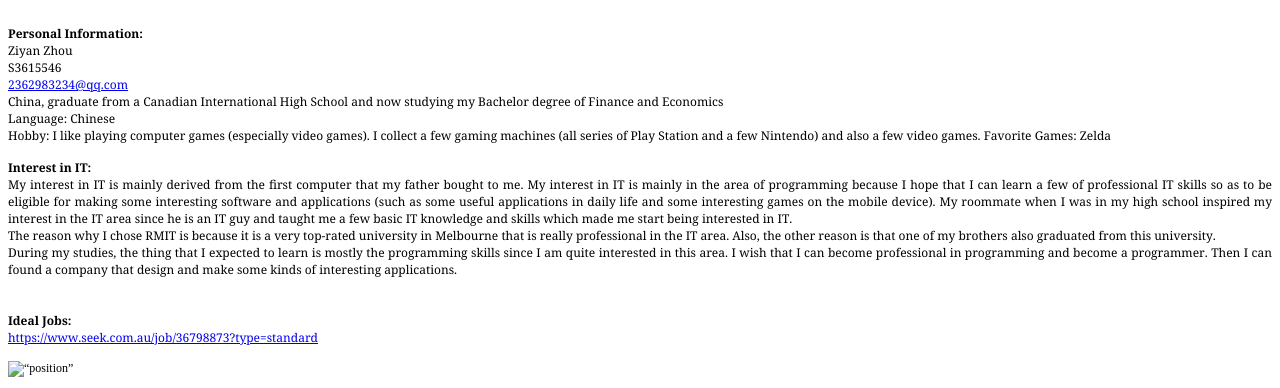
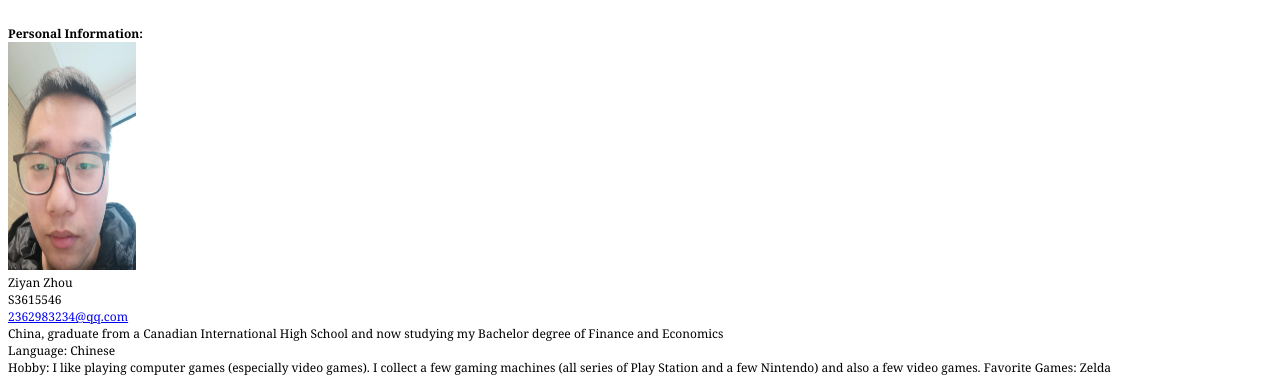
Before and after one commit to ziyanzhouuu/ziyanzhouuu.github.io, a plain HTML site: page index.html in a window 1280 px wide. Shown: the top 388 px of the page. Drawn offline with Linux system fonts and the light colour scheme.

Commit message:
latest edition

```diff
--- a/index.html
+++ b/index.html
@@ -23,6 +23,7 @@
 <p class="p1"><span class="s1"><br>
 </span></p>
 <p class="p1"><span class="s1"><b>Personal Information:</b></span></p>
+<img src="face.jpg" alt="face" style="width:128px;height:228px;">
 <p class="p1"><span class="s1">Ziyan Zhou</span></p>
 <p class="p1"><span class="s1">S3615546</span></p>
 <p class="p2"><span class="s2"><a href="mailto:2362983234@qq.com">2362983234@qq.com</a></span></p>
@@ -42,7 +43,7 @@
 <p class="p1"><span class="s1"><b>Ideal Jobs:</b></span></p>
 <p class="p2"><span class="s2"><a href="https://www.seek.com.au/job/36798873?type=standard">https://www.seek.com.au/job/36798873?type=standard</a></span></p>
 <p class="p3"><span class="s1"><br>
-<img src=“assignment/position.jpeg” alt=“position” width=“1550” height=“830”>
+<img src="position" alt="position" width="415" height="279">
 <p class="p3"><span class="s1"><br>
 </span></p>
 <p class="p1"><span class="s1">The position of this job is basically designing and implementing the big data and cloud-based data processing and access solutions, which requires the employees to make big data and cloud solution in different situation. This job is quite attractive to me as it provides a quite considerable salary and also big data development and cloud service both have a quite bight future.<span class="Apple-converted-space"> </span></span></p>
```
Also changed, not shown: face.jpg (added), 3 other files.
